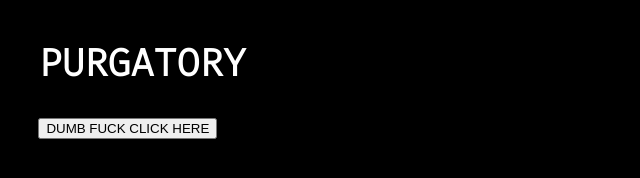
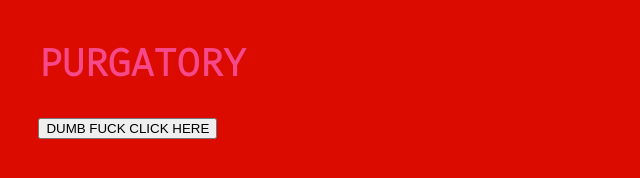
Before and after one commit to bellabattersby/A-simple-HTML-CSS-Javascript-exercise, a plain HTML site: page index.html in a window 1280 px wide. Shown: the whole page, without its empty margins (0-640 px from the left). Drawn offline with Linux system fonts and the light colour scheme.

Commit message:
new colours

```diff
--- a/index.html
+++ b/index.html
@@ -56,11 +56,11 @@
       body {
         font-family: "Fira Code", serif;
         margin: 2em;
-        background-color: #000000;
-        color: white;
+        background-color: #DB0B00;
+        color: #F5498B;
         font-size: 1.2em;
       }
       h1 {
-        color: white;
+        color: #F5498B;
       }
  </style>
```
